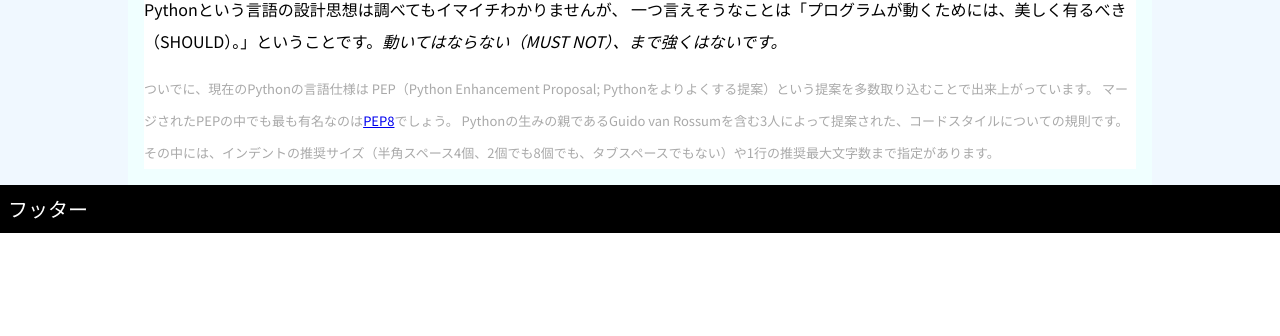
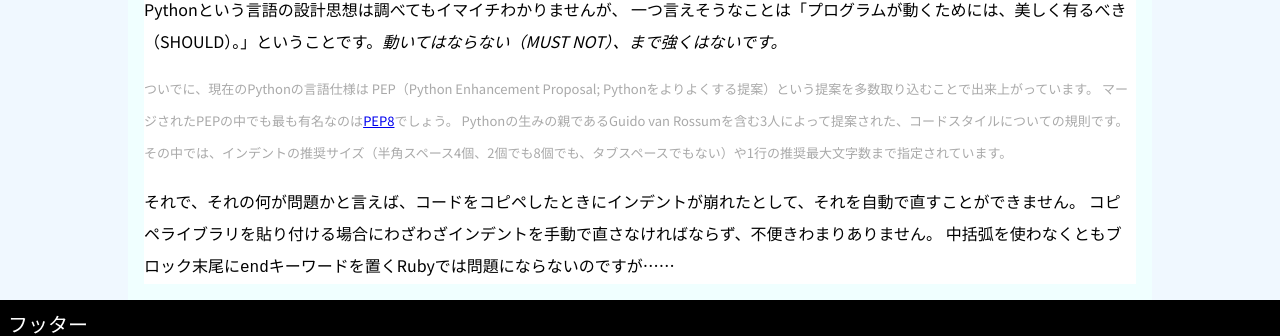
Before and after one commit to AAAR-Salmon/aaar-salmon.github.io, a Next.js app: page /building-kyopro-environment/python in a window 1280 px wide. Shown: the part 2106-2442 px from the top of the page. Before the commit the page ends 2339 px from the top, so only its background shows below. Built offline with nearby package versions, Linux system fonts and the light colour scheme; a web font is replaced by a local one.

Commit message:
Add: Off-side ruleについて追記

```diff
--- a/pages/building-kyopro-environment/python/index.tsx
+++ b/pages/building-kyopro-environment/python/index.tsx
@@ -121,11 +121,18 @@ const Python: React.VFC = () => {
               <p>
                 ついでに、現在のPythonの言語仕様は
                 PEP（Python Enhancement Proposal; Pythonをよりよくする提案）という提案を多数取り込むことで出来上がっています。
-                マージされたPEPの中でも最も有名なのは<a href="https://github.com/python/peps/blob/master/pep-0008.txt">PEP8</a>でしょう。
+                マージされたPEPの中でも最も有名なのは
+                <a href="https://github.com/python/peps/blob/master/pep-0008.txt">PEP8</a>
+                でしょう。
                 Pythonの生みの親であるGuido van Rossumを含む3人によって提案された、コードスタイルについての規則です。
-                その中には、インデントの推奨サイズ（半角スペース4個、2個でも8個でも、タブスペースでもない）や1行の推奨最大文字数まで指定があります。
+                その中では、インデントの推奨サイズ（半角スペース4個、2個でも8個でも、タブスペースでもない）や1行の推奨最大文字数まで指定されています。
               </p>
             </aside>
+            <p>
+              それで、それの何が問題かと言えば、コードをコピペしたときにインデントが崩れたとして、それを自動で直すことができません。
+              コピペライブラリを貼り付ける場合にわざわざインデントを手動で直さなければならず、不便きわまりありません。
+              中括弧を使わなくともブロック末尾に<code>end</code>キーワードを置くRubyでは問題にならないのですが……
+            </p>
           </section>
         </section>
       </article>
```
